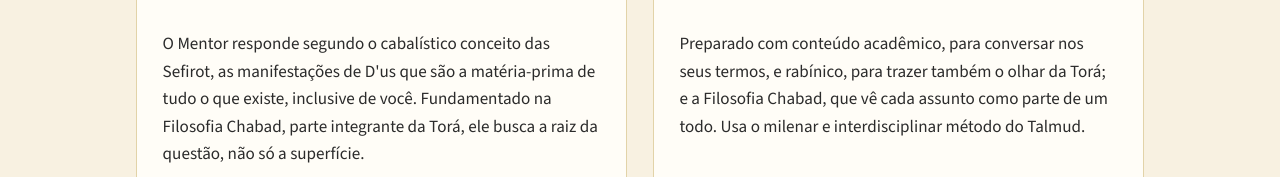
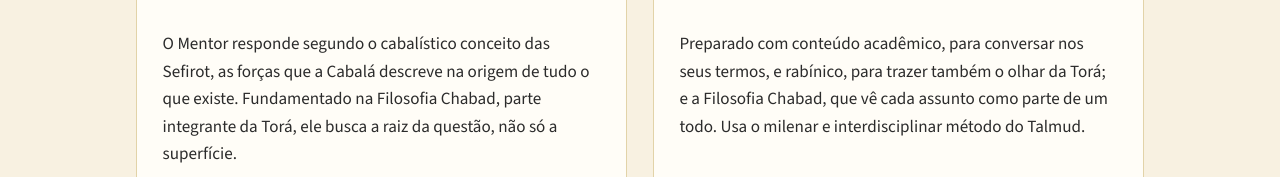
Before and after one commit to mois0770/bussoladamente, a plain HTML site: page index.html in a window 1280 px wide. Shown: the part 581-758 px from the top of the page. Drawn offline with nearby package versions, Linux system fonts and the light colour scheme.

Commit message:
Página inicial: Sefirot como "as forças que a Cabalá descreve na origem de tudo o que existe"
Co-Authored-By: Claude Opus 5.5 <noreply@anthropic.com>

```diff
--- a/index.html
+++ b/index.html
@@ -147,7 +147,7 @@ a { color: var(--azul); }
     <article class="cartao mentor" id="mentor">
       <h2>Mentor</h2>
       <p class="subtitulo">Respostas à luz das Sefirot.</p>
-      <p>O Mentor responde segundo o cabalístico conceito das Sefirot, as manifestações de D'us que são a matéria-prima de tudo o que existe, inclusive de você. Fundamentado na Filosofia Chabad, parte integrante da Torá, ele busca a raiz da questão, não só a superfície.</p>
+      <p>O Mentor responde segundo o cabalístico conceito das Sefirot, as forças que a Cabalá descreve na origem de tudo o que existe. Fundamentado na Filosofia Chabad, parte integrante da Torá, ele busca a raiz da questão, não só a superfície.</p>
       <ul>
         <li>Conduta, comportamento e dúvidas existenciais</li>
         <li>Reflexão sobre equilíbrio pessoal e espiritual, à luz das suas Sefirot</li>
```
